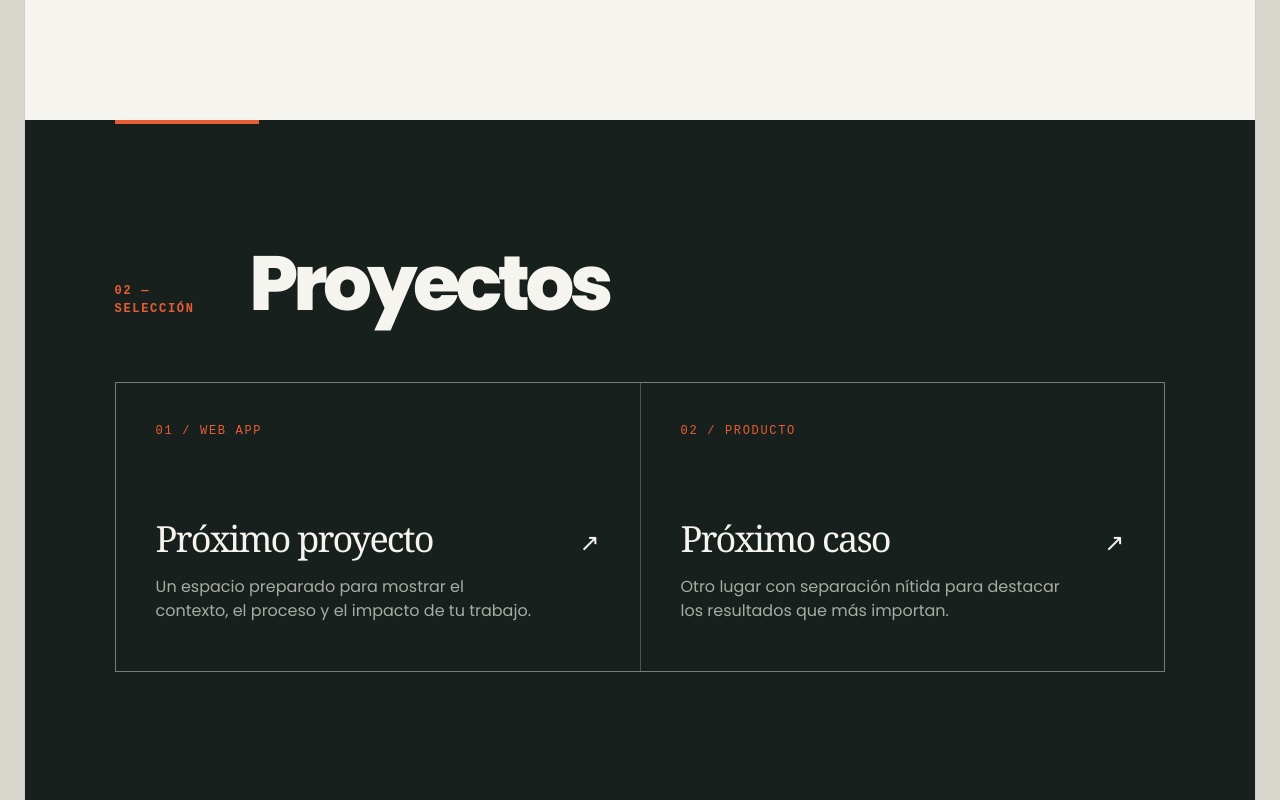
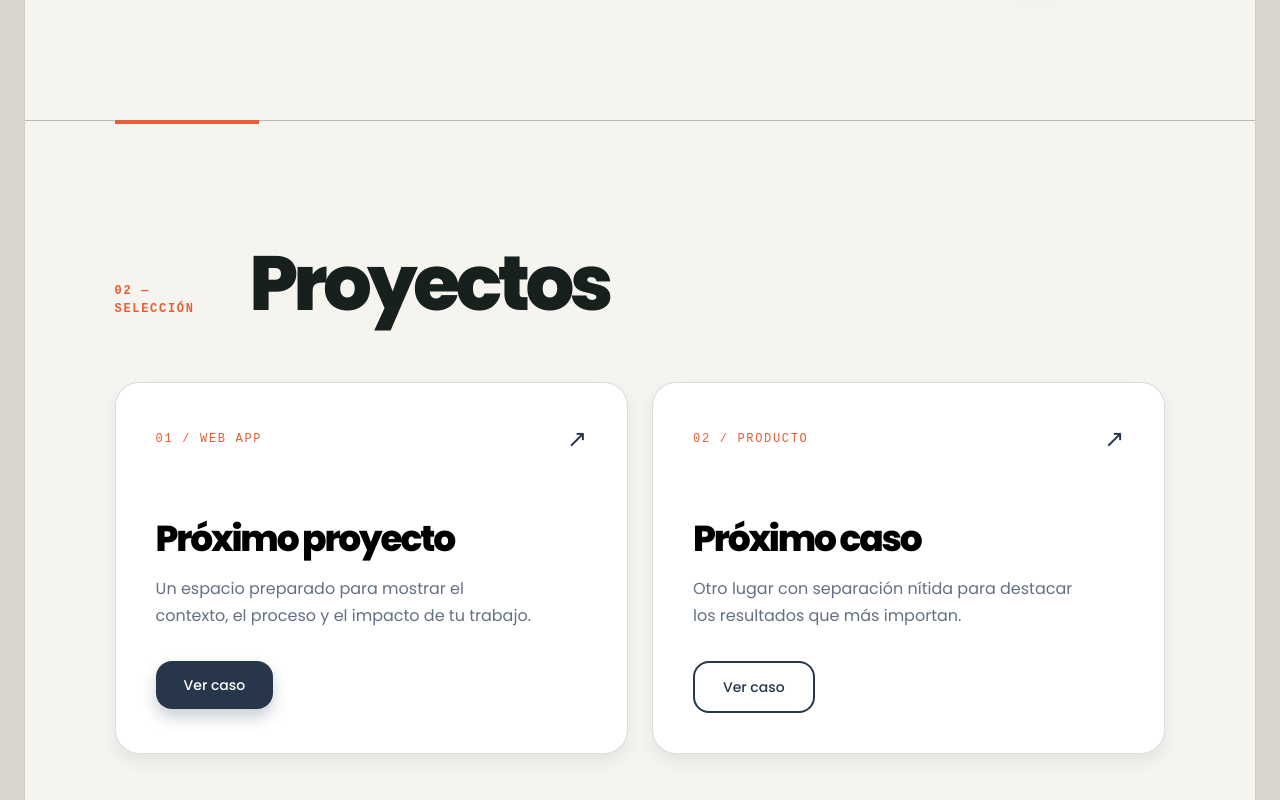
Before and after one commit to ClaudioIvan101/PORTFOLIO, an Astro site: page / in a window 1280 px wide. Shown: the part 680-1480 px from the top of the page. Built offline with nearby package versions, Linux system fonts and the light colour scheme; Astro itself is replaced by a stand-in of ours.

Commit message:
style: restyle projects section to match hero

```diff
--- a/src/components/Projects.astro
+++ b/src/components/Projects.astro
@@ -1,18 +1,26 @@
-<section id="proyectos" class="page-section bg-[#17201c] text-[#f6f4ef]">
+<section id="proyectos" class="page-section bg-[#f6f4ef] text-[#17201c]">
   <div class="section-heading">
     <p class="section-kicker">02 — SELECCIÓN</p>
     <h2 class="section-title">Proyectos</h2>
   </div>
-  <div class="grid gap-px overflow-hidden border border-[#f6f4ef]/25 bg-[#f6f4ef]/25 md:grid-cols-2">
-    <article class="group min-h-72 bg-[#17201c] p-7 transition hover:bg-[#23332c] sm:p-10">
-      <p class="font-mono text-xs tracking-[.14em] text-[#e85d35]">01 / WEB APP</p>
-      <div class="mt-20 flex items-end justify-between gap-4"><h3 class="font-serif text-4xl tracking-[-.05em]">Próximo proyecto</h3><span class="text-2xl transition-transform group-hover:translate-x-1">↗</span></div>
-      <p class="mt-4 max-w-sm text-[#f6f4ef]/65">Un espacio preparado para mostrar el contexto, el proceso y el impacto de tu trabajo.</p>
+  <div class="grid gap-6 md:grid-cols-2">
+    <article class="group flex min-h-80 flex-col rounded-3xl border border-[#17201c]/15 bg-white p-8 shadow-[0_8px_15px_rgba(39,54,74,.08)] transition duration-300 hover:-translate-y-1.5 hover:border-[#e85d35]/60 hover:shadow-[0_8px_15px_rgba(232,93,53,.22)] sm:p-10">
+      <div class="flex items-center justify-between">
+        <p class="font-mono text-xs tracking-[.14em] text-[#e85d35]">01 / WEB APP</p>
+        <span class="text-2xl text-[#27364a] transition-transform duration-300 group-hover:-translate-y-1 group-hover:translate-x-1">↗</span>
+      </div>
+      <h3 class="mt-16 font-extrabold text-3xl tracking-[-.06em] text-black sm:text-4xl">Próximo proyecto</h3>
+      <p class="mt-4 max-w-sm leading-[1.7] text-[#637084]">Un espacio preparado para mostrar el contexto, el proceso y el impacto de tu trabajo.</p>
+      <a href="#contacto" class="mt-8 inline-flex w-fit items-center rounded-2xl bg-[#27364a] px-7 py-3.5 text-sm font-medium text-white shadow-[0_8px_15px_rgba(39,54,74,.24)] transition duration-300 hover:-translate-y-0.5 hover:bg-[#e85d35]">Ver caso</a>
     </article>
-    <article class="group min-h-72 bg-[#17201c] p-7 transition hover:bg-[#23332c] sm:p-10">
-      <p class="font-mono text-xs tracking-[.14em] text-[#e85d35]">02 / PRODUCTO</p>
-      <div class="mt-20 flex items-end justify-between gap-4"><h3 class="font-serif text-4xl tracking-[-.05em]">Próximo caso</h3><span class="text-2xl transition-transform group-hover:translate-x-1">↗</span></div>
-      <p class="mt-4 max-w-sm text-[#f6f4ef]/65">Otro lugar con separación nítida para destacar los resultados que más importan.</p>
+    <article class="group flex min-h-80 flex-col rounded-3xl border border-[#17201c]/15 bg-white p-8 shadow-[0_8px_15px_rgba(39,54,74,.08)] transition duration-300 hover:-translate-y-1.5 hover:border-[#e85d35]/60 hover:shadow-[0_8px_15px_rgba(232,93,53,.22)] sm:p-10">
+      <div class="flex items-center justify-between">
+        <p class="font-mono text-xs tracking-[.14em] text-[#e85d35]">02 / PRODUCTO</p>
+        <span class="text-2xl text-[#27364a] transition-transform duration-300 group-hover:-translate-y-1 group-hover:translate-x-1">↗</span>
+      </div>
+      <h3 class="mt-16 font-extrabold text-3xl tracking-[-.06em] text-black sm:text-4xl">Próximo caso</h3>
+      <p class="mt-4 max-w-sm leading-[1.7] text-[#637084]">Otro lugar con separación nítida para destacar los resultados que más importan.</p>
+      <a href="#contacto" class="mt-8 inline-flex w-fit items-center rounded-2xl border-2 border-[#27364a] px-7 py-3.5 text-sm font-medium text-[#27364a] transition duration-300 hover:-translate-y-0.5 hover:bg-[#27364a] hover:text-white">Ver caso</a>
     </article>
   </div>
 </section>
```
